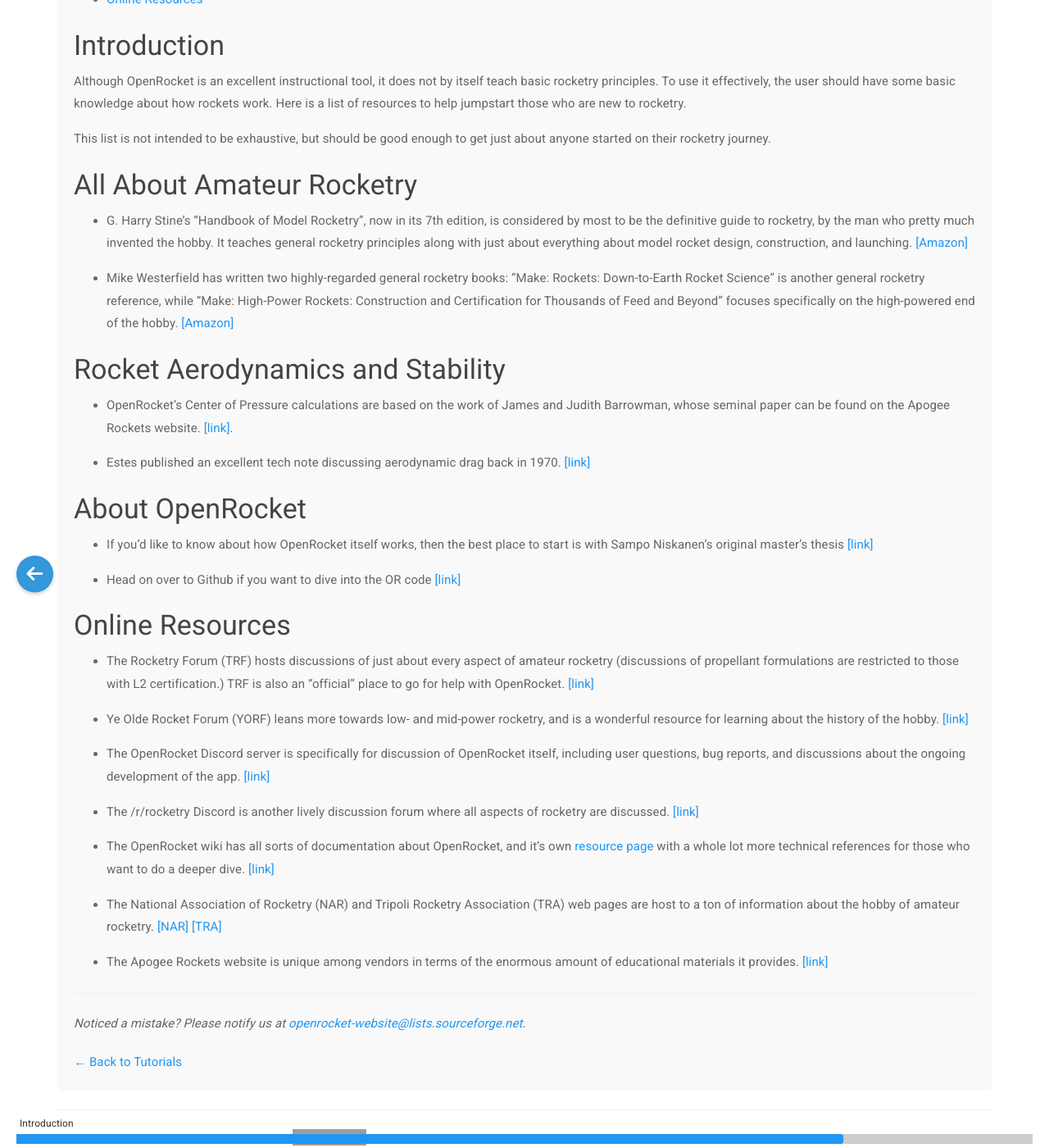
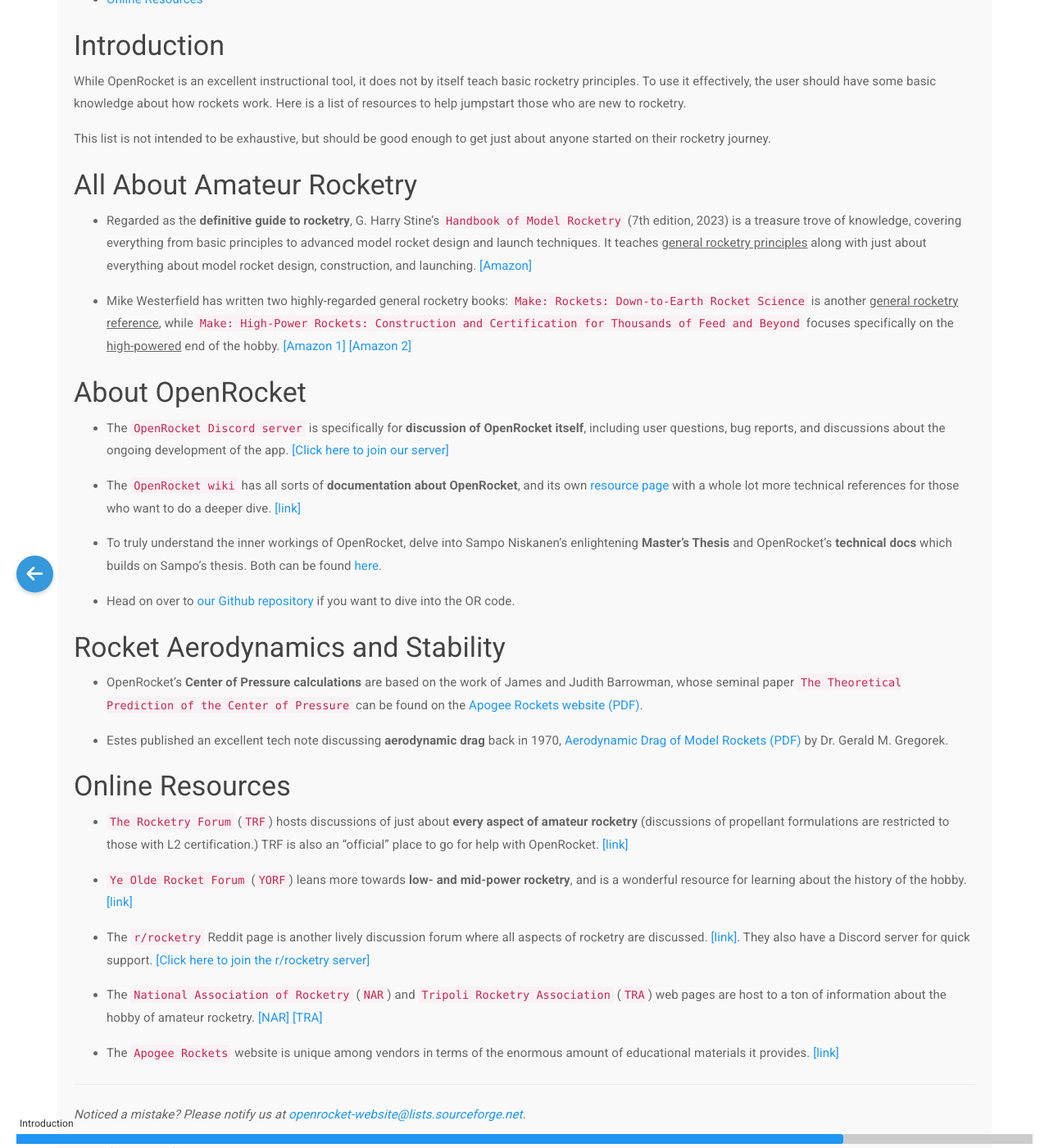
Before and after one commit to openrocket/openrocket.github.io, a Jekyll site: the page built from _tutorials/resources.md, in a window 1280 px wide and 1400 px high, scrolled down 608 px. Shown: the whole window at 82% size. Built offline with Jekyll 4.4.1, drawn with Linux system fonts in a browser that asks for light colours; nearby versions of some CDN libraries; some of the changed text lies outside the part shown; grey boxes are pictures that could not be loaded.

Commit message:
Improve resources page

```diff
--- a/_tutorials/resources.md
+++ b/_tutorials/resources.md
@@ -9,40 +9,40 @@
 ---
 
 ### Introduction
-Although OpenRocket is an excellent instructional tool, it does not by itself teach basic rocketry principles.  To use it effectively, the user should have some basic knowledge about how rockets work.  Here is a list of resources to help jumpstart those who are new to rocketry.
+While OpenRocket is an excellent instructional tool, it does not by itself teach basic rocketry principles.  To use it effectively, the user should have some basic knowledge about how rockets work.  Here is a list of resources to help jumpstart those who are new to rocketry.
 
 This list is not intended to be exhaustive, but should be good enough to get just about anyone started on their rocketry journey.
 
 ### All About Amateur Rocketry
 
-* G. Harry Stine's "Handbook of Model Rocketry", now in its 7th edition, is considered by most to be the definitive guide to rocketry, by the man who pretty much invented the hobby.  It teaches general rocketry principles along with just about everything about model rocket design, construction, and launching.  [[Amazon]](https://www.amazon.com/Handbook-Model-Rocketry-7th-Official/dp/0471472425/)
+* Regarded as the **definitive guide to rocketry**, G. Harry Stine's `Handbook of Model Rocketry` (7th edition, 2023) is a treasure trove of knowledge, covering everything from basic principles to advanced model rocket design and launch techniques. It teaches <u>general rocketry principles</u> along with just about everything about model rocket design, construction, and launching. [[Amazon]](https://www.amazon.com/Handbook-Model-Rocketry-7th-Official/dp/0471472425/){:target="_blank"}
 
-* Mike Westerfield has written two highly-regarded general rocketry books: "Make: Rockets: Down-to-Earth Rocket Science" is another general rocketry reference, while "Make: High-Power Rockets: Construction and Certification for Thousands of Feed and Beyond" focuses specifically on the high-powered end of the hobby. [[Amazon]](https://www.amazon.com/Model-Rocketry-Handbook-21st-Century/dp/1854862294/)
+* Mike Westerfield has written two highly-regarded general rocketry books: `Make: Rockets: Down-to-Earth Rocket Science` is another <u>general rocketry reference</u>, while `Make: High-Power Rockets: Construction and Certification for Thousands of Feed and Beyond` focuses specifically on the <u>high-powered</u> end of the hobby. [[Amazon 1]](https://www.amazon.com/Model-Rocketry-Handbook-21st-Century/dp/1854862294/){:target="_blank"} [[Amazon 2]](https://a.co/d/bI3cVBw){:target="_blank"}
+
+### About OpenRocket
+
+* The `OpenRocket Discord server` is specifically for **discussion of OpenRocket itself**, including user questions, bug reports, and discussions about the ongoing development of the app. [[Click here to join our server]](https://discord.gg/Mrb3dU5raZ){:target="_blank"}
+
+* The `OpenRocket wiki` has all sorts of **documentation about OpenRocket**, and its own [resource page](https://wiki.openrocket.info/Resources) with a whole lot more technical references for those who want to do a deeper dive. [[link]](https://wiki.openrocket.info){:target="_blank"}
+
+* To truly understand the inner workings of OpenRocket, delve into Sampo Niskanen's enlightening **Master's Thesis** and OpenRocket's **technical docs** which builds on Sampo's thesis. Both can be found [here](/documentation.html#technical-documentation){:target="_blank"}.
+
+* Head on over to [our Github repository](https://github.com/openrocket/openrocket){:target="_blank"} if you want to dive into the OR code.
 
 ### Rocket Aerodynamics and Stability
 
-* OpenRocket's Center of Pressure calculations are based on the work of James and Judith Barrowman, whose seminal paper can be found on the Apogee Rockets website. [[link]](https://www.apogeerockets.com/downloads/barrowman_report.pdf).
+* OpenRocket's **Center of Pressure calculations** are based on the work of James and Judith Barrowman, whose seminal paper `The Theoretical Prediction of the Center of Pressure` can be found on the [Apogee Rockets website (PDF)](https://www.apogeerockets.com/downloads/barrowman_report.pdf){:target="_blank"}.
 
-* Estes published an excellent tech note discussing aerodynamic drag back in 1970. [[link]](/resources/estes_drag.pdf)
-
-### About OpenRocket
-
-* If you'd like to know about how OpenRocket itself works, then the best place to start is with Sampo Niskanen's original master's thesis [[link]](http://openrocket.sourceforge.net/thesis.pdf)
-
-* Head on over to Github if you want to dive into the OR code [[link]](https://github.com/openrocket/openrocket)
+* Estes published an excellent tech note discussing **aerodynamic drag** back in 1970, [Aerodynamic Drag of Model Rockets (PDF)](/assets/estes_drag.pdf){:target="_blank"} by Dr. Gerald M. Gregorek.
 
 ### Online Resources
 
-* The Rocketry Forum (TRF) hosts discussions of just about every aspect of amateur rocketry (discussions of propellant formulations are restricted to those with L2 certification.) TRF is also an "official" place to go for help with OpenRocket. [[link]](https://www.rocketryforum.com/)
+* `The Rocketry Forum` (`TRF`) hosts discussions of just about **every aspect of amateur rocketry** (discussions of propellant formulations are restricted to those with L2 certification.) TRF is also an "official" place to go for help with OpenRocket. [[link]](https://www.rocketryforum.com/){:target="_blank"}
 
-* Ye Olde Rocket Forum (YORF) leans more towards low- and mid-power rocketry, and is a wonderful resource for learning about the history of the hobby. [[link]](https://oldrocketforum.com)
+* `Ye Olde Rocket Forum` (`YORF`) leans more towards **low- and mid-power rocketry**, and is a wonderful resource for learning about the history of the hobby. [[link]](https://oldrocketforum.com){:target="_blank"}
 
-* The OpenRocket Discord server is specifically for discussion of OpenRocket itself, including user questions, bug reports, and discussions about the ongoing development of the app. [[link]](https://discord.gg/Mrb3dU5raZ)
+* The `r/rocketry` Reddit page is another lively discussion forum where all aspects of rocketry are discussed. [[link]](https://www.reddit.com/r/rocketry/). They also have a Discord server for quick support. [[Click here to join the r/rocketry server]](https://discord.com/invite/Ezgs4TGXvx){:target="_blank"}
 
-* The /r/rocketry Discord is another lively discussion forum where all aspects of rocketry are discussed. [[link]](https://discord.com/invite/Ezgs4TGXvx)
+* The `National Association of Rocketry` (`NAR`) and `Tripoli Rocketry Association` (`TRA`) web pages are host to a ton of information about the hobby of amateur rocketry. [[NAR]](https://nar.org/){:target="_blank"} [[TRA]](https://tripoli.org){:target="_blank"}
 
-* The OpenRocket wiki has all sorts of documentation about OpenRocket, and it's own [resource page](https://wiki.openrocket.info/Resources) with a whole lot more technical references for those who want to do a deeper dive. [[link]](https://wiki.openrocket.info)
-
-* The National Association of Rocketry (NAR) and Tripoli Rocketry Association (TRA) web pages are host to a ton of information about the hobby of amateur rocketry. [[NAR]](https://nar.org/) [[TRA]](https://tripoli.org)
-
-* The Apogee Rockets website is unique among vendors in terms of the enormous amount of educational materials it provides. [[link]](https://www.apogeerockets.com/)
+* The `Apogee Rockets` website is unique among vendors in terms of the enormous amount of educational materials it provides. [[link]](https://www.apogeerockets.com/){:target="_blank"}
```
Also changed, not shown: 2 other files.
